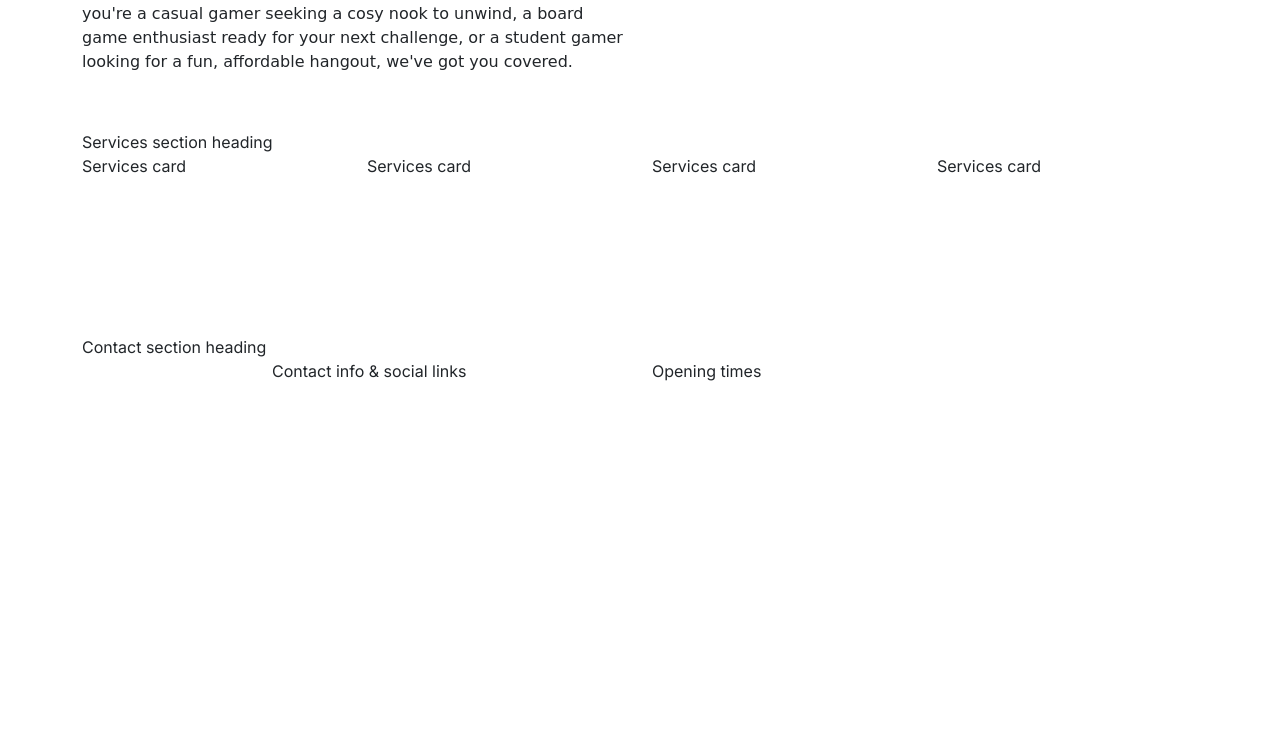
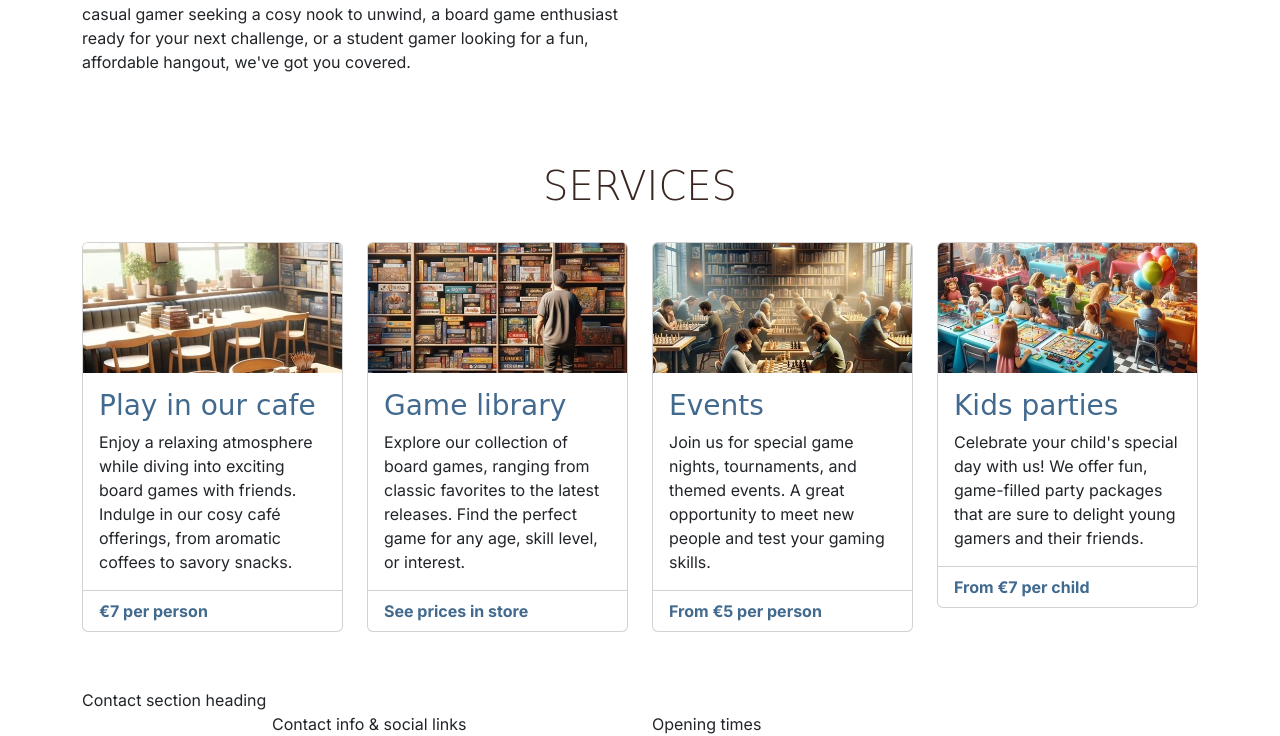
Before and after one commit to mathiase4/boardwalk-games, a plain HTML site: page index.html in a window 1280 px wide. Shown: the part 417-1153 px from the top of the page. Before the commit the page ends 800 px from the top, so only its background shows below. Drawn offline with nearby package versions, Linux system fonts and the light colour scheme; files whose address does not match are found by name; a web font is replaced by a local one.

Commit message:
added the service card section

```diff
--- a/index.html
+++ b/index.html
@@ -112,13 +112,79 @@
     <!-- main element to hold all key sections of the home page. It is not part of the grid structure -->
     <main>
         <!-- Services section -->
-        <section class="container">
+        <section id="services" class="container section">
             <div class="row">
-                <div class="col-12">Services section heading</div>
-                <div class="col-12 col-md-6 col-xl-3">Services card</div>
-                <div class="col-12 col-md-6 col-xl-3">Services card</div>
-                <div class="col-12 col-md-6 col-xl-3">Services card</div>
-                <div class="col-12 col-md-6 col-xl-3">Services card</div>
+                <div class="col-12 text-center">
+                    <h2 class="display-6">Services</h2>
+                </div>
+                <div class="col-12 col-md-6 col-xl-3">
+                    <div class="card">
+                        <img src="services-1.webp" class="card-img-top"
+                            alt="Boardwalk games cafe table by a window, stacks of boardgames can be seen on the table" >
+                        <div class="card-body">
+                            <h3 class="card-title sub-heading-color">Play in our cafe</h3>
+                            <p class="card-text">
+                                Enjoy a relaxing atmosphere while diving into exciting board
+                                games with friends. Indulge in our cosy café offerings, from
+                                aromatic coffees to savory snacks.
+                            </p>
+                        </div>
+                        <div class="card-footer">
+                            <p class="mb-0">€7 per person</p>
+                        </div>
+                    </div>
+                </div>
+                <div class="col-12 col-md-6 col-xl-3">
+                    <div class="card">
+                        <img src="services-2.webp" class="card-img-top"
+                            alt="Board games stacked in bookshelves, a man can be seen browsing the shelves" />
+                        <div class="card-body">
+                            <!-- bootstrap cards come as h5 by default, changed to h3 to fit project heading hierarchy -->
+                            <h3 class="card-title sub-heading-color">Game library</h3>
+                            <p class="card-text">
+                                Explore our collection of board games, ranging from classic
+                                favorites to the latest releases. Find the perfect game for
+                                any age, skill level, or interest.
+                            </p>
+                        </div>
+                        <div class="card-footer">
+                            <p class="mb-0">See prices in store</p>
+                        </div>
+                    </div>
+                </div>
+                <div class="col-12 col-md-6 col-xl-3">
+                    <div class="card">
+                        <img src="services-3.webp" class="card-img-top">
+                        <div class="card-body">
+                            <h3 class="card-title sub-heading-color">Events</h3>
+                            <p class="card-text">
+                                Join us for special game nights, tournaments, and themed
+                                events. A great opportunity to meet new people and test your
+                                gaming skills.
+                            </p>
+                        </div>
+                        <div class="card-footer">
+                            <p class="mb-0">From €5 per person</p>
+                        </div>
+                    </div>
+                </div>
+                <div class="col-12 col-md-6 col-xl-3">
+                    <div class="card">
+                        <img src="services-4.webp" class="card-img-top"
+                            alt="A kids party being held at Boardwalk Games" >
+                        <div class="card-body">
+                            <h3 class="card-title sub-heading-color">Kids parties</h3>
+                            <p class="card-text">
+                                Celebrate your child's special day with us! We offer fun,
+                                game-filled party packages that are sure to delight young
+                                gamers and their friends.
+                            </p>
+                        </div>
+                        <div class="card-footer">
+                            <p class="mb-0">From €7 per child</p>
+                        </div>
+                    </div>
+                </div>
             </div>
         </section>
     </main>
--- a/style.css
+++ b/style.css
@@ -22,10 +22,17 @@
 h3 {
     font-family: var(--secondary-font);
     color: var(--primary-color);
-    text-transform: uppercase;
+
 
 }
+h2 {
+   margin-bottom: 2rem;
+}
 
+h1,
+h2 {
+  text-transform: uppercase;
+}
 .sub-heading-color {
     color: var(--highlight-color);
 }
@@ -46,8 +53,17 @@
 
 /*header*/
 
-#header {
+#header .lead {
   font-family: var(--secondary-font);
+}
+/* services */
+#services .card-footer {
+  font-weight: bold;
+  color: var(--highlight-color);
+  background-color: transparent;
+}
+#services .card {
+  margin-bottom: 1.5rem;
 }
 
 /*.container ,
```
